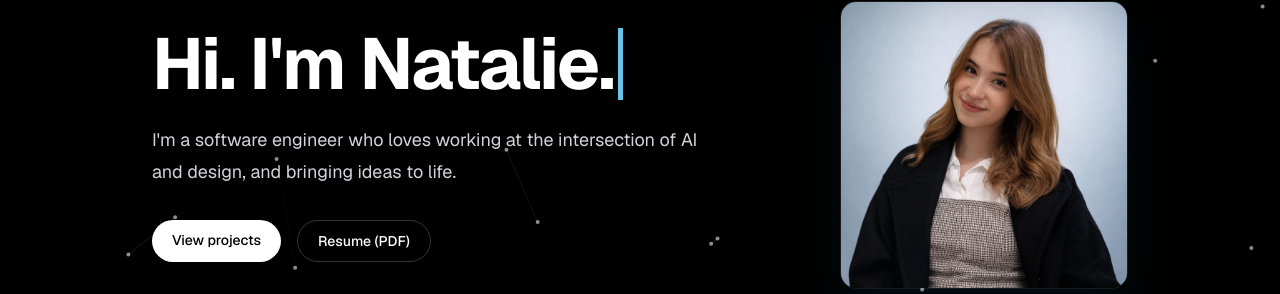
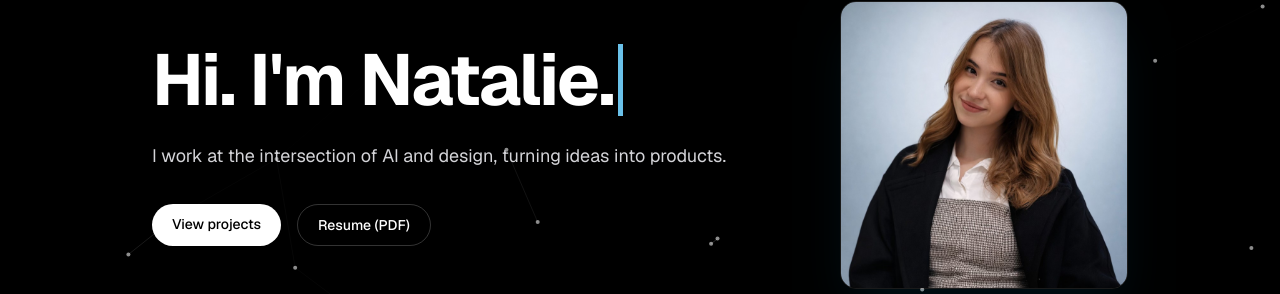
Before and after one commit to nataliovcharov/portfolio, a Next.js app: page / in a window 1280 px wide. Shown: the part 152-446 px from the top of the page. Built offline with nearby package versions, Linux system fonts and the light colour scheme; no server answers.

Commit message:
Reword home intro

```diff
--- a/src/app/page.tsx
+++ b/src/app/page.tsx
@@ -12,8 +12,7 @@ export default function Home() {
         <div>
           <TypingHeadline text="Hi. I'm Natalie." />
           <p className="mt-6 max-w-xl text-lg leading-8 text-zinc-300">
-            I&apos;m a software engineer who loves working at the intersection of AI and
-            design, and bringing ideas to life.
+            I work at the intersection of AI and design, turning ideas into products.
           </p>
           <div className="mt-8 flex flex-wrap gap-4">
             <Link
```
